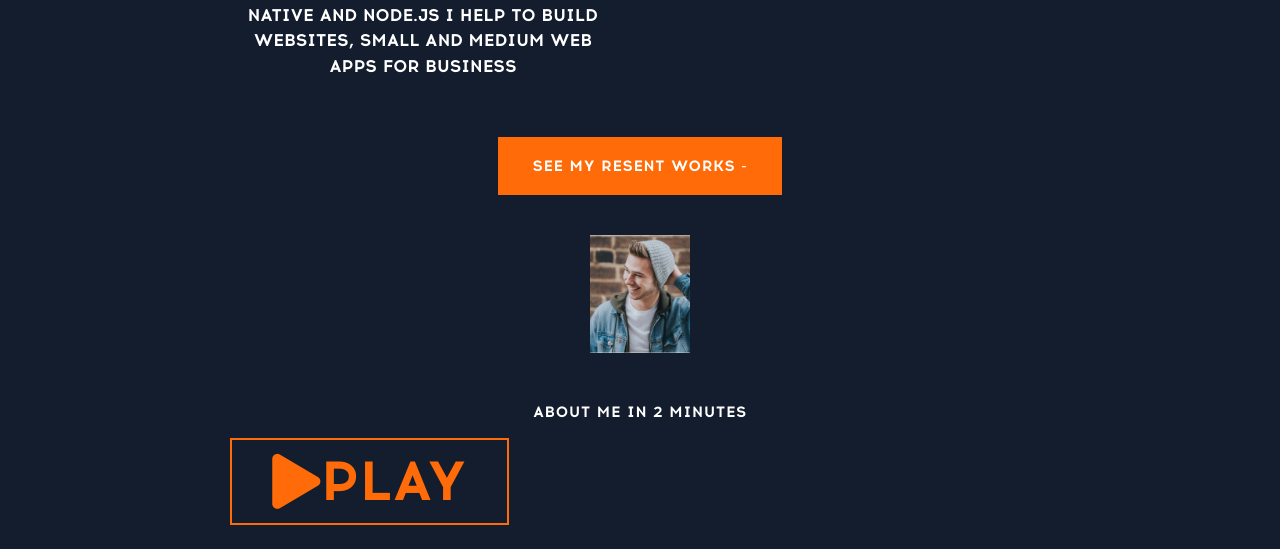
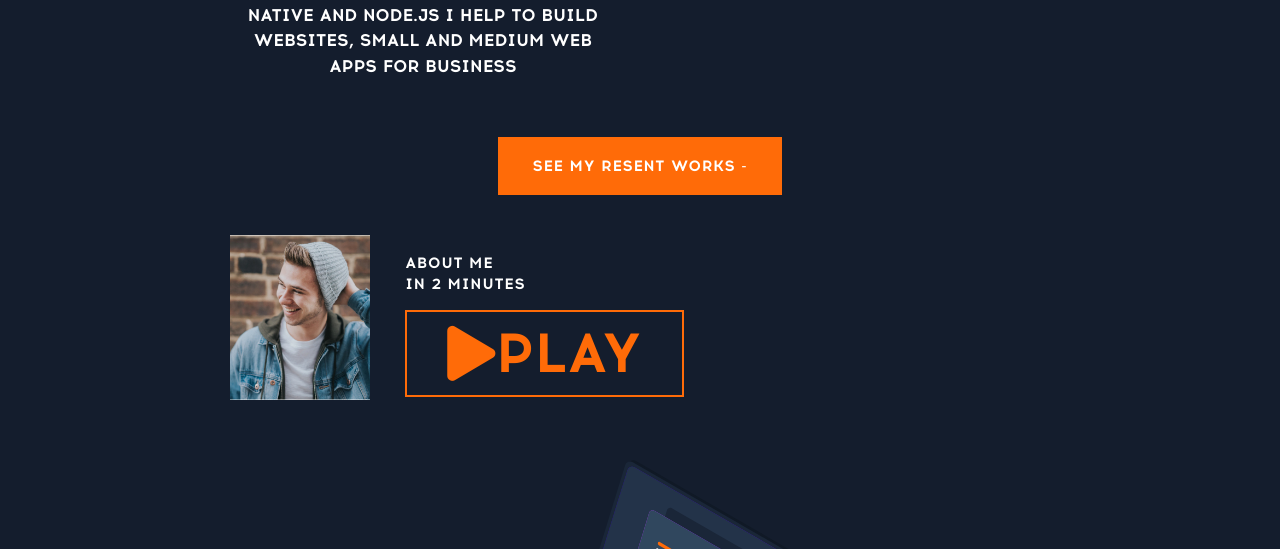
Before and after one commit to serhshevchenkog/goit_lessons, a plain HTML site: page index.html in a window 1280 px wide. Shown: the part 251-800 px from the top of the page. Drawn offline with Linux system fonts and the light colour scheme; files whose address does not match are found by name.

Commit message:
Commit last_variable

```diff
--- a/css/style.css
+++ b/css/style.css
@@ -79,6 +79,14 @@ body {
 
 
 /* COMMON */
+
+.tablet-element {
+  display: none;
+}
+
+.desktop-element {
+  display: none;
+}
 
 .accent-btn {
   background: var(--c-accent);
@@ -430,7 +438,7 @@ body {
   text-align: center;
   letter-spacing: 0.05em;
   text-transform: uppercase;
-  color: var(--c-light);
+  color: var(--txt-c-light);
   margin-bottom: 0 0 15px 0;
 }
 .front-page-my-video-btn {
@@ -929,18 +937,29 @@ margin-right: 10px;
 
 /* ADD MEDIA FILES OC C: */
 @media only screen and (min-width: 640px) {
-  /*
-  .navigation {
-    background: red;
+
+  .container {
+    padding-bottom: 70px;
+    min-width: 640px;
   }
-  */
+
+  .mobile-element {
+    display: none;
+  }
+
+  .tablet-element {
+    display: block;
+  }
+
+
   .front-page-my-name {
     font-size: 36px;
     line-height: 43px;
     margin-bottom: 0;
   }
   .front-page-profession {
-
+    /* margin-top: 20px;
+    margin-bottom: 30px; */
     margin: 20px 0 30px 0;
     font-size: 55px;
     line-height: 66px;
@@ -958,5 +977,30 @@ margin-right: 10px;
     margin: 0 0 40px 0;
   }
 
+  .front-page-my-info {
+    display: flex;
+    align-items: center;
+    margin-bottom: 60px;
+  }
+
+  .front-page-my-photo {
+    width: 140px;
+    margin-right: 35px;
+    margin-bottom: 0;
+  }
+
+  .front-page-my-decr {
+    text-align: left;
+  }
+
+  .front-page-my-video-btn {
+    margin-bottom: 0;
+  }
+
+  .front-page-laptop {
+   width: 400px;
+   margin-bottom: 90px;
+  }
+
 
 }
--- a/index.html
+++ b/index.html
@@ -45,16 +45,21 @@
         See my resent works -
       </button>
 
-      <div class="front-page-info">
+      <div class="front-page-my-info">
 
           <img src="img/my-photo_.jpg" alt="my photo" class="front-page-my-photo" />
 
-          <p class="front-page-my-decr">About me in 2 minutes</p>
+          <div class="front-page-about-me-container">
+            <p class="front-page-my-decr mobile-element">About me in 2 minutes</p>
 
-          <button class="front-page-my-video-btn" id="my-video-btn">
-            <i class="fas fa-play"></i>
-            PLAY
-          </button>
+            <p class="front-page-my-decr tablet-element">About me<br> in 2 minutes</p>
+
+            <button class="front-page-my-video-btn" id="my-video-btn">
+              <i class="fas fa-play"></i>
+              PLAY
+            </button>
+          </div>
+
       </div>
 
       <img src="img/laptop.svg" alt="..." class="front-page-laptop" />
```
